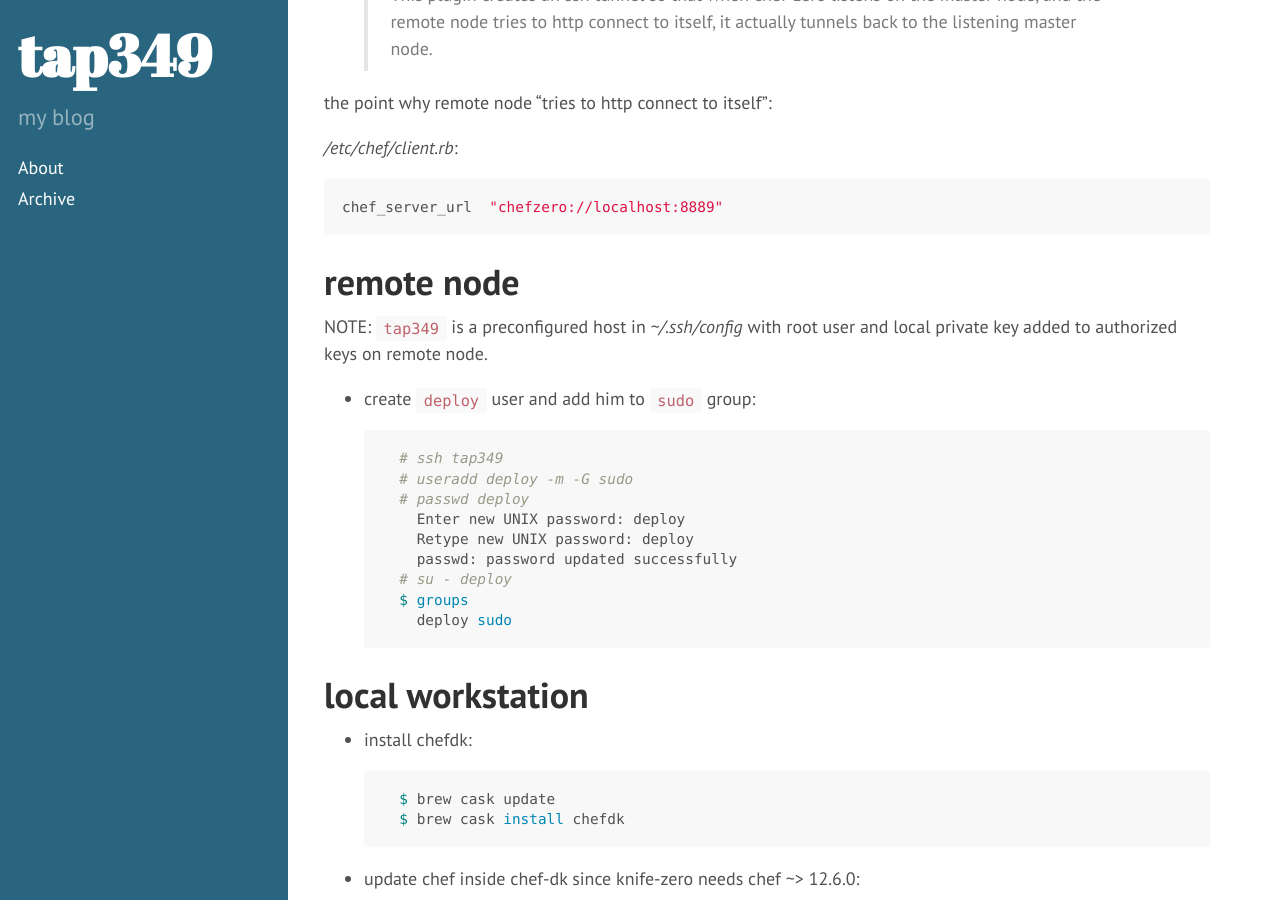
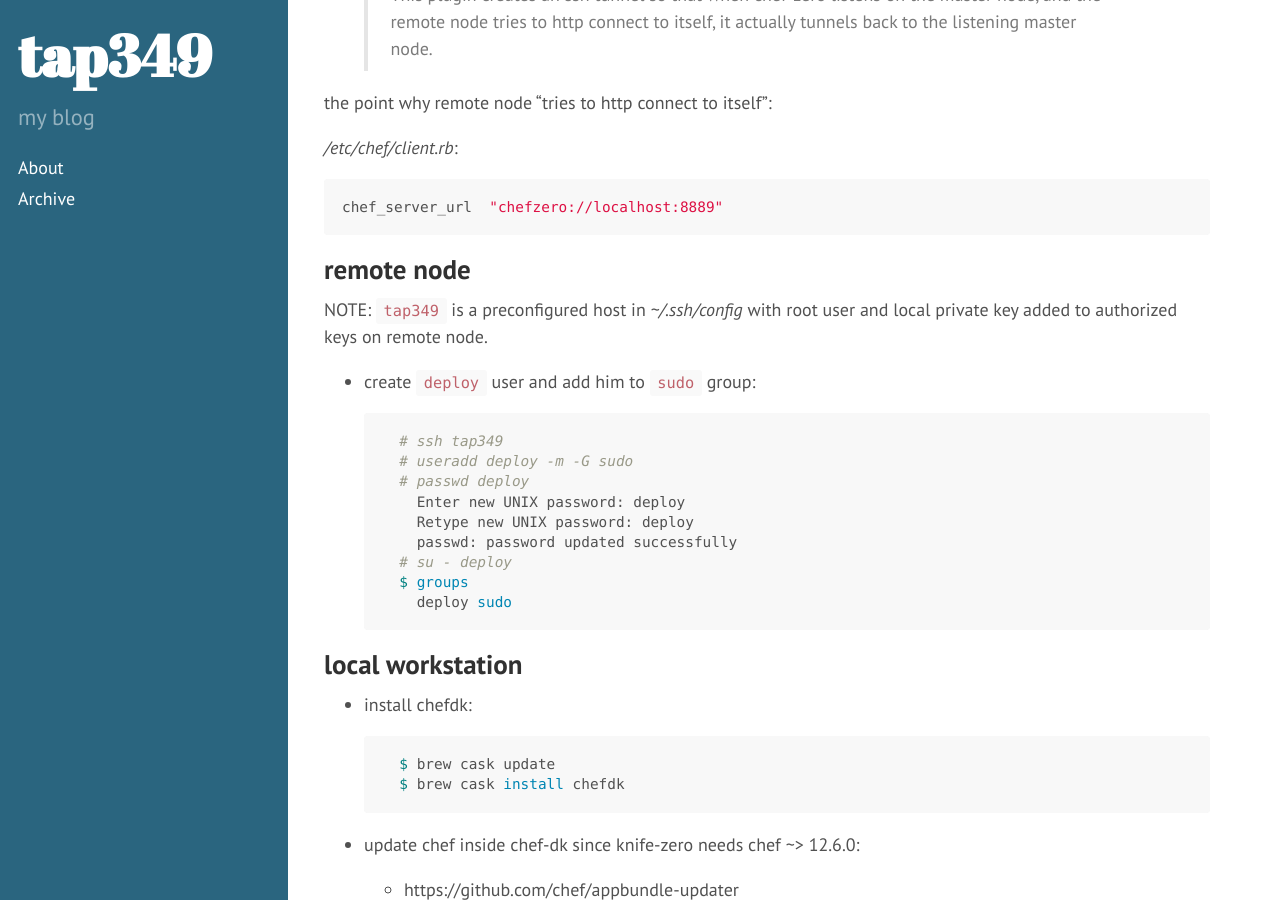
Before and after one commit to tap349/tap349.github.io, a Jekyll site: the page built from _posts/2016-01-24-chef-umka-log.md, in a window 1280 px wide and 900 px high, scrolled down 377 px. Built offline with Jekyll 4.4.1, drawn with Linux system fonts in a browser that asks for light colours; Markdown is read by kramdown in place of the engine named in the settings.

Commit message:
update 2016-01-26_15:12:21

````diff
--- a/_posts/2016-01-24-chef-umka-log.md
+++ b/_posts/2016-01-24-chef-umka-log.md
@@ -29,7 +29,7 @@ _/etc/chef/client.rb_:
 chef_server_url  "chefzero://localhost:8889"
 ```
 
-# remote node
+## remote node
 
 NOTE: `tap349` is a preconfigured host in _~/.ssh/config_ with root user
       and local private key added to authorized keys on remote node.
@@ -48,7 +48,7 @@ NOTE: `tap349` is a preconfigured host in _~/.ssh/config_ with root user
       deploy sudo
     ```
 
-# local workstation
+## local workstation
 
 - install chefdk:
 
````
